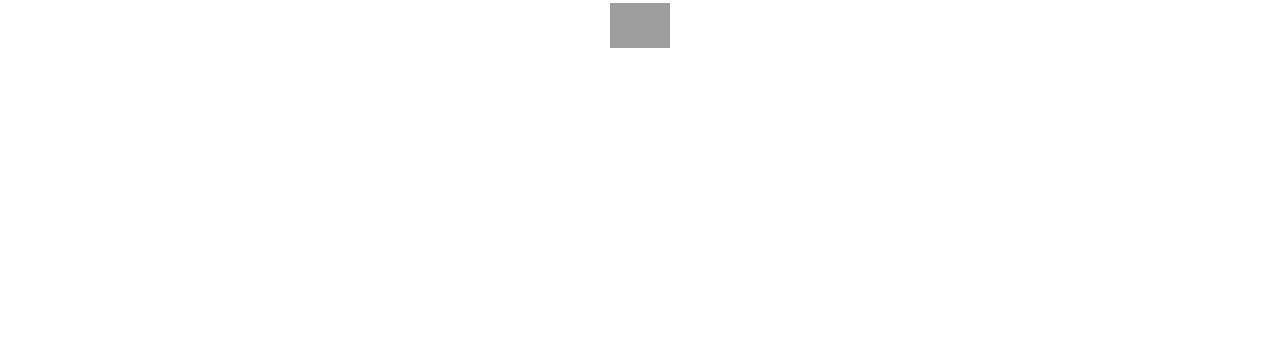
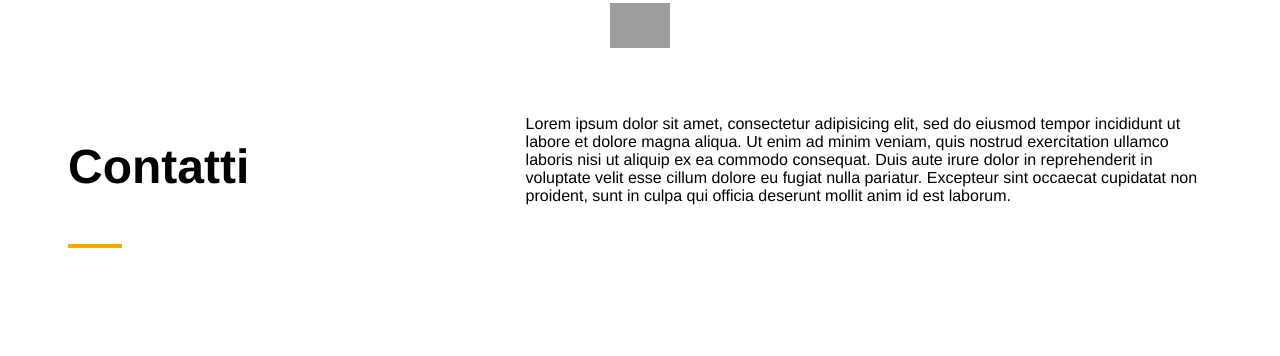
Before and after one commit to valeriavivace/Sito-pasta, a PHP site: page / in a window 1280 px wide. Shown: the part 599-955 px from the top of the page. Before the commit the page ends 647 px from the top, so only its background shows below. Run offline with PHP 8.4, Linux system fonts and the light colour scheme; some libraries are stand-ins or nearby versions; grey boxes are pictures that could not be loaded.

Commit message:
realizzato box con informazione testo

```diff
--- a/css/style.css
+++ b/css/style.css
@@ -18,6 +18,17 @@ html{
 h1{
   font-size: 4rem;
 }
+h2{
+  font-size: 3rem;
+  padding-bottom: 10px;
+  text-align: center;
+}
+hr{
+  max-width: 50px;
+  margin-left: 0px;
+  border: orange solid 2px;
+}
+
 /*****HEADER***/
 header{
   display: flex;
@@ -44,7 +55,7 @@ header li{
 }
 header a{
   text-decoration: none;
-  color: dimgray;
+  color: black;
 }
 header a:hover{
   color: orange;
@@ -74,3 +85,21 @@ header a:hover{
   padding-top: 100px;
   width: 60px;
 }
+.box-testo{
+  float: left;
+  display: block;
+  display: table;
+  padding: 100px 60px 100px 60px;
+}
+
+.info-testo{
+  width: 40%;
+  float: left
+}
+.info-testo h2{
+  text-align: left;
+}
+.testo{
+  width: 60%;
+  float: right;
+}
--- a/index.html
+++ b/index.html
@@ -29,6 +29,17 @@
           </div>
         </a>
       </div>
+      <div class="box-testo">
+        <div class="info-testo">
+          <h2>Contatti</h2>
+          <hr>
+        </div>
+        <div class="testo">
+          <p>
+            Lorem ipsum dolor sit amet, consectetur adipisicing elit, sed do eiusmod tempor incididunt ut labore et dolore magna aliqua. Ut enim ad minim veniam, quis nostrud exercitation ullamco laboris nisi ut aliquip ex ea commodo consequat. Duis aute irure dolor in reprehenderit in voluptate velit esse cillum dolore eu fugiat nulla pariatur. Excepteur sint occaecat cupidatat non proident, sunt in culpa qui officia deserunt mollit anim id est laborum.
+          </p>
+        </div>
+      </div>
     </main>
   </body>
 </html>
```
